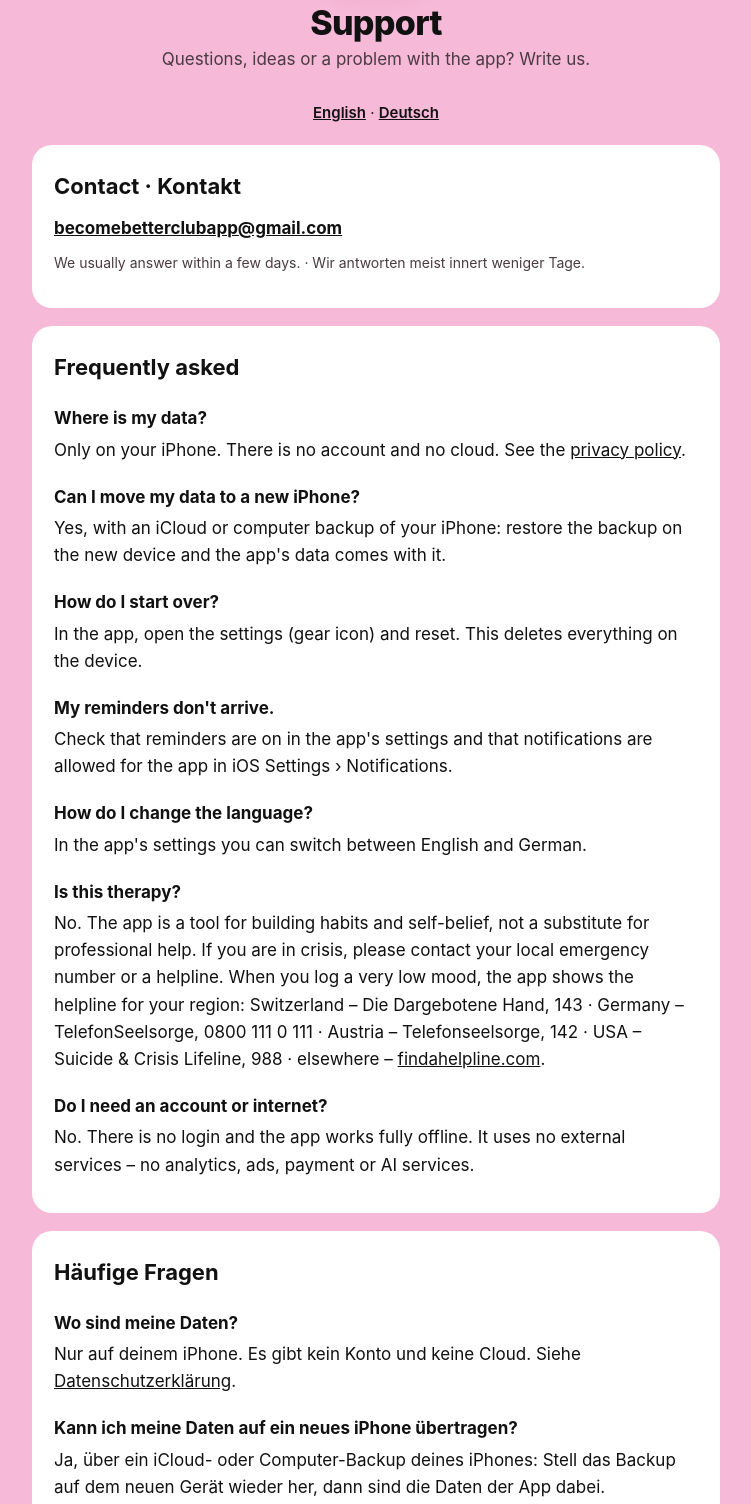
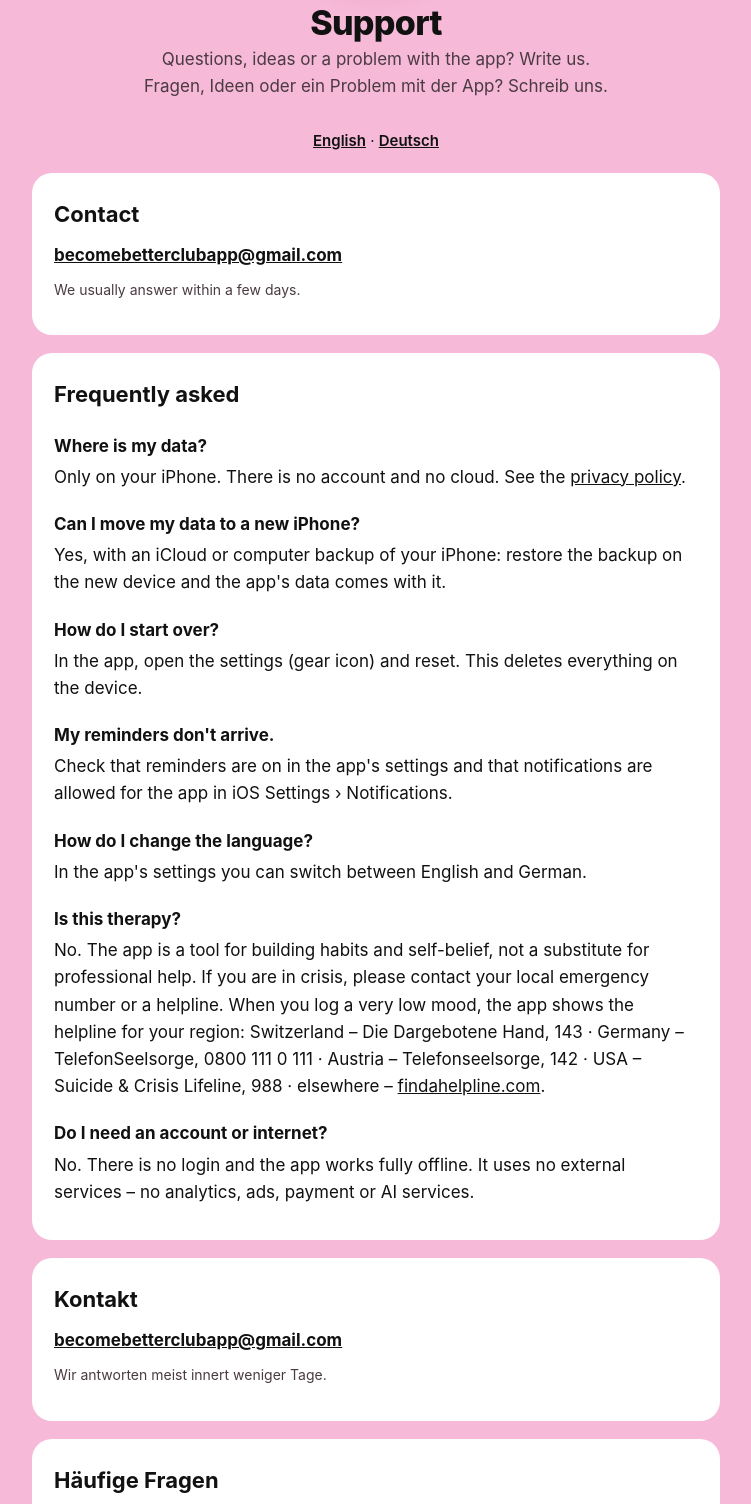
Before and after one commit to rbrutschi/become-better-club, a plain HTML site: page become-better-club/support/index.html in a window 1280 px wide. Shown: the part 171-1675 px from the top of the page, without its empty margins (264-1015 px from the left). Drawn offline with Linux system fonts and the light colour scheme.

Commit message:
Add files via upload

```diff
--- a/become-better-club/support/index.html
+++ b/become-better-club/support/index.html
@@ -11,17 +11,17 @@
   <header>
     <img src="../app-icon.png" alt="Become Better Club logo">
     <h1>Support</h1>
-    <p>Questions, ideas or a problem with the app? Write us.</p>
+    <p>Questions, ideas or a problem with the app? Write us.<br>Fragen, Ideen oder ein Problem mit der App? Schreib uns.</p>
   </header>
   <p class="lang"><a href="#en">English</a> · <a href="#de">Deutsch</a></p>
 
-  <section class="card">
-    <h2>Contact · Kontakt</h2>
+  <section class="card" id="en">
+    <h2>Contact</h2>
     <p><a href="mailto:becomebetterclubapp@gmail.com"><strong>becomebetterclubapp@gmail.com</strong></a></p>
-    <p class="small">We usually answer within a few days. · Wir antworten meist innert weniger Tage.</p>
+    <p class="small">We usually answer within a few days.</p>
   </section>
 
-  <section class="card" id="en">
+  <section class="card">
     <h2>Frequently asked</h2>
     <h3>Where is my data?</h3>
     <p>Only on your iPhone. There is no account and no cloud. See the <a href="../privacy/">privacy policy</a>.</p>
@@ -39,7 +39,13 @@
     <p>No. There is no login and the app works fully offline. It uses no external services – no analytics, ads, payment or AI services.</p>
   </section>
 
-  <section class="card" id="de">
+  <section class="card" id="de" lang="de">
+    <h2>Kontakt</h2>
+    <p><a href="mailto:becomebetterclubapp@gmail.com"><strong>becomebetterclubapp@gmail.com</strong></a></p>
+    <p class="small">Wir antworten meist innert weniger Tage.</p>
+  </section>
+
+  <section class="card" lang="de">
     <h2>Häufige Fragen</h2>
     <h3>Wo sind meine Daten?</h3>
     <p>Nur auf deinem iPhone. Es gibt kein Konto und keine Cloud. Siehe <a href="../privacy/#de">Datenschutzerklärung</a>.</p>
```
